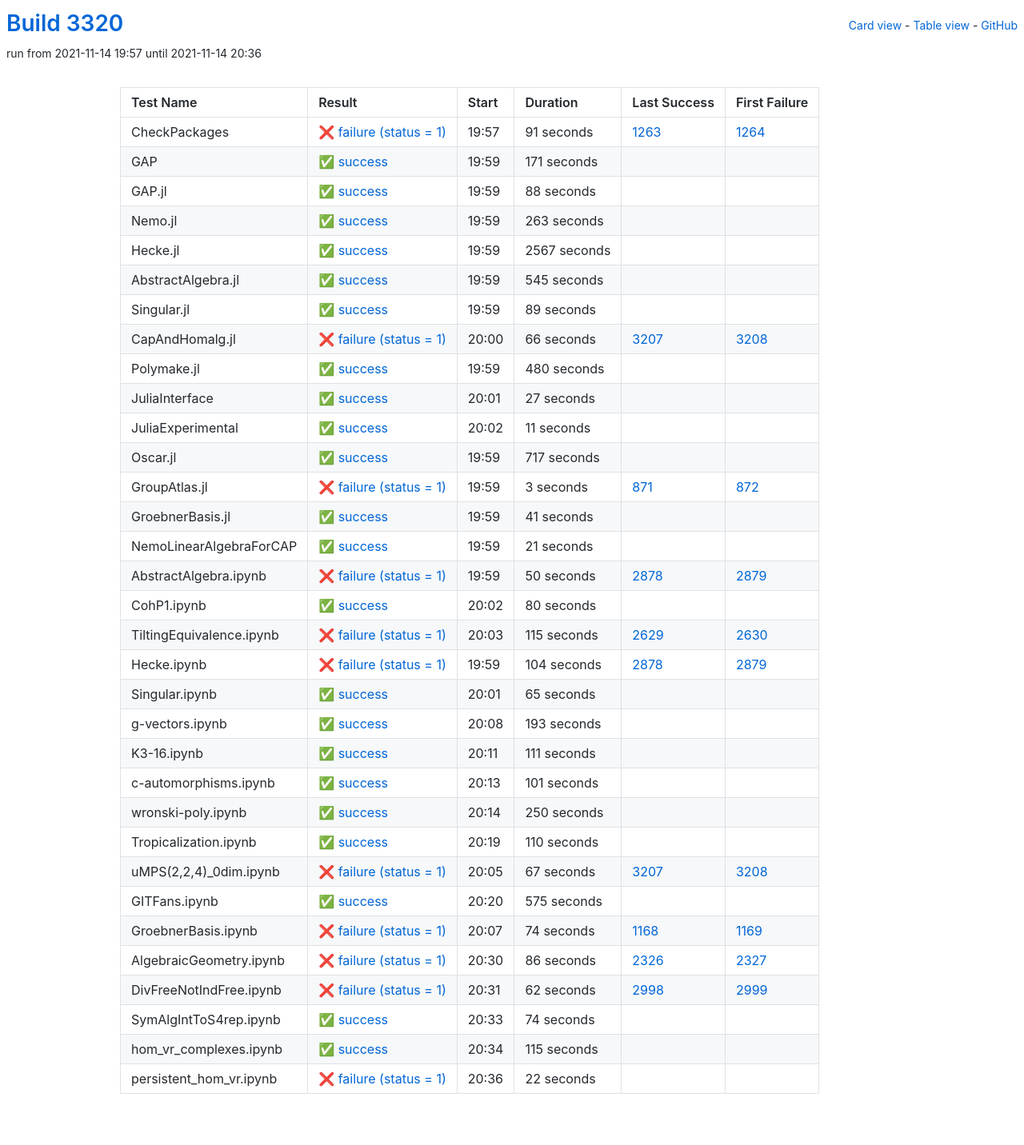
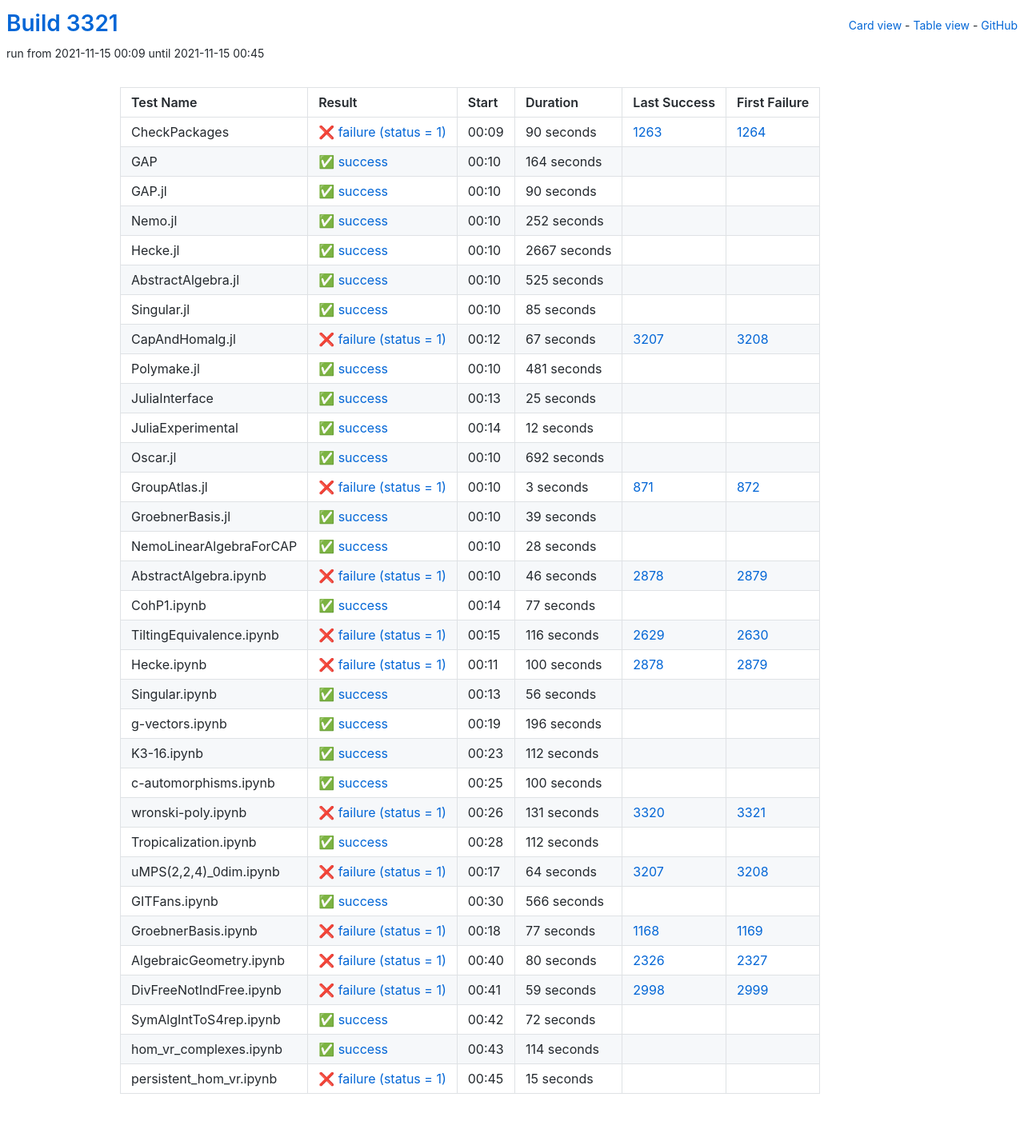
Before and after one commit to oscar-system/oscar-ci-status-stable, a Jekyll site: the page built from table.html, in a window 1280 px wide. Shown: the whole page at 80% size. Built offline with Jekyll 4.4.1, drawn with Linux system fonts in a browser that asks for light colours.

Commit message:
Build #3321

```diff
--- a/_data/ci.yml
+++ b/_data/ci.yml
@@ -1,6 +1,6 @@
 ---
-build: 3320
-build_url: https://oscarci.mathematik.uni-kl.de/job/oscar-stable/3320/
+build: 3321
+build_url: https://oscarci.mathematik.uni-kl.de/job/oscar-stable/3321/
 job: oscar-stable
 organization: oscar-system
 repo: oscar-ci-status-stable
@@ -8,152 +8,152 @@ repourl: https://github.com/oscar-system/oscar-ci-status-stable
 tests:
 - name: CheckPackages
   id: checkpackages
-  log: https://oscarci.mathematik.uni-kl.de/job/oscar-stable/3320/artifact/logs/build-3320/CheckPackages.log
-  start: 2021-11-14 19:57
+  log: https://oscarci.mathematik.uni-kl.de/job/oscar-stable/3321/artifact/logs/build-3321/CheckPackages.log
+  start: 2021-11-15 00:09
   success: false
   exitcode: 1
   status: failure
-  duration: 91
+  duration: 90
   last_success: 1263
   last_success_url: https://oscarci.mathematik.uni-kl.de/job/oscar-stable/1263/
   first_failure: 1264
   first_failure_url: https://oscarci.mathematik.uni-kl.de/job/oscar-stable/1264/
 - name: GAP
   id: gap
-  log: https://oscarci.mathematik.uni-kl.de/job/oscar-stable/3320/artifact/logs/build-3320/GAP.log
-  start: 2021-11-14 19:59
+  log: https://oscarci.mathematik.uni-kl.de/job/oscar-stable/3321/artifact/logs/build-3321/GAP.log
+  start: 2021-11-15 00:10
   success: true
   exitcode: 0
   status: success
-  duration: 171
+  duration: 164
   last_success: false
   last_success_url:
   first_failure: false
   first_failure_url:
 - name: GAP.jl
   id: gap-jl
-  log: https://oscarci.mathematik.uni-kl.de/job/oscar-stable/3320/artifact/logs/build-3320/GAP.jl.log
-  start: 2021-11-14 19:59
+  log: https://oscarci.mathematik.uni-kl.de/job/oscar-stable/3321/artifact/logs/build-3321/GAP.jl.log
+  start: 2021-11-15 00:10
   success: true
   exitcode: 0
   status: success
-  duration: 88
+  duration: 90
   last_success: false
   last_success_url:
   first_failure: false
   first_failure_url:
 - name: Nemo.jl
   id: nemo-jl
-  log: https://oscarci.mathematik.uni-kl.de/job/oscar-stable/3320/artifact/logs/build-3320/Nemo.jl.log
-  start: 2021-11-14 19:59
+  log: https://oscarci.mathematik.uni-kl.de/job/oscar-stable/3321/artifact/logs/build-3321/Nemo.jl.log
+  start: 2021-11-15 00:10
   success: true
   exitcode: 0
   status: success
-  duration: 263
+  duration: 252
   last_success: false
   last_success_url:
   first_failure: false
   first_failure_url:
 - name: Hecke.jl
   id: hecke-jl
-  log: https://oscarci.mathematik.uni-kl.de/job/oscar-stable/3320/artifact/logs/build-3320/Hecke.jl.log
-  start: 2021-11-14 19:59
+  log: https://oscarci.mathematik.uni-kl.de/job/oscar-stable/3321/artifact/logs/build-3321/Hecke.jl.log
+  start: 2021-11-15 00:10
   success: true
   exitcode: 0
   status: success
-  duration: 2567
+  duration: 2667
   last_success: false
   last_success_url:
   first_failure: false
   first_failure_url:
 - name: AbstractAlgebra.jl
   id: abstractalgebra-jl
-  log: https://oscarci.mathematik.uni-kl.de/job/oscar-stable/3320/artifact/logs/build-3320/AbstractAlgebra.jl.log
-  start: 2021-11-14 19:59
+  log: https://oscarci.mathematik.uni-kl.de/job/oscar-stable/3321/artifact/logs/build-3321/AbstractAlgebra.jl.log
+  start: 2021-11-15 00:10
   success: true
   exitcode: 0
   status: success
-  duration: 545
+  duration: 525
   last_success: false
   last_success_url:
   first_failure: false
   first_failure_url:
 - name: Singular.jl
   id: singular-jl
-  log: https://oscarci.mathematik.uni-kl.de/job/oscar-stable/3320/artifact/logs/build-3320/Singular.jl.log
-  start: 2021-11-14 19:59
+  log: https://oscarci.mathematik.uni-kl.de/job/oscar-stable/3321/artifact/logs/build-3321/Singular.jl.log
+  start: 2021-11-15 00:10
   success: true
   exitcode: 0
   status: success
-  duration: 89
+  duration: 85
   last_success: false
   last_success_url:
   first_failure: false
   first_failure_url:
 - name: CapAndHomalg.jl
   id: capandhomalg-jl
-  log: https://oscarci.mathematik.uni-kl.de/job/oscar-stable/3320/artifact/logs/build-3320/CapAndHomalg.jl.log
-  start: 2021-11-14 20:00
+  log: https://oscarci.mathematik.uni-kl.de/job/oscar-stable/3321/artifact/logs/build-3321/CapAndHomalg.jl.log
+  start: 2021-11-15 00:12
   success: false
   exitcode: 1
   status: failure
-  duration: 66
+  duration: 67
   last_success: 3207
   last_success_url: https://oscarci.mathematik.uni-kl.de/job/oscar-stable/3207/
   first_failure: 3208
   first_failure_url: https://oscarci.mathematik.uni-kl.de/job/oscar-stable/3208/
 - name: Polymake.jl
   id: polymake-jl
-  log: https://oscarci.mathematik.uni-kl.de/job/oscar-stable/3320/artifact/logs/build-3320/Polymake.jl.log
-  start: 2021-11-14 19:59
+  log: https://oscarci.mathematik.uni-kl.de/job/oscar-stable/3321/artifact/logs/build-3321/Polymake.jl.log
+  start: 2021-11-15 00:10
   success: true
   exitcode: 0
   status: success
-  duration: 480
+  duration: 481
   last_success: false
   last_success_url:
   first_failure: false
   first_failure_url:
 - name: JuliaInterface
   id: juliainterface
-  log: https://oscarci.mathematik.uni-kl.de/job/oscar-stable/3320/artifact/logs/build-3320/JuliaInterface.log
-  start: 2021-11-14 20:01
+  log: https://oscarci.mathematik.uni-kl.de/job/oscar-stable/3321/artifact/logs/build-3321/JuliaInterface.log
+  start: 2021-11-15 00:13
   success: true
   exitcode: 0
   status: success
-  duration: 27
+  duration: 25
   last_success: false
   last_success_url:
   first_failure: false
   first_failure_url:
 - name: JuliaExperimental
   id: juliaexperimental
-  log: https://oscarci.mathematik.uni-kl.de/job/oscar-stable/3320/artifact/logs/build-3320/JuliaExperimental.log
-  start: 2021-11-14 20:02
+  log: https://oscarci.mathematik.uni-kl.de/job/oscar-stable/3321/artifact/logs/build-3321/JuliaExperimental.log
+  start: 2021-11-15 00:14
   success: true
   exitcode: 0
   status: success
-  duration: 11
+  duration: 12
   last_success: false
   last_success_url:
   first_failure: false
   first_failure_url:
 - name: Oscar.jl
   id: oscar-jl
-  log: https://oscarci.mathematik.uni-kl.de/job/oscar-stable/3320/artifact/logs/build-3320/Oscar.jl.log
-  start: 2021-11-14 19:59
+  log: https://oscarci.mathematik.uni-kl.de/job/oscar-stable/3321/artifact/logs/build-3321/Oscar.jl.log
+  start: 2021-11-15 00:10
   success: true
   exitcode: 0
   status: success
-  duration: 717
+  duration: 692
   last_success: false
   last_success_url:
   first_failure: false
   first_failure_url:
 - name: GroupAtlas.jl
   id: groupatlas-jl
-  log: https://oscarci.mathematik.uni-kl.de/job/oscar-stable/3320/artifact/logs/build-3320/GroupAtlas.jl.log
-  start: 2021-11-14 19:59
+  log: https://oscarci.mathematik.uni-kl.de/job/oscar-stable/3321/artifact/logs/build-3321/GroupAtlas.jl.log
+  start: 2021-11-15 00:10
   success: false
   exitcode: 1
   status: failure
@@ -164,240 +164,240 @@ tests:
   first_failure_url: https://oscarci.mathematik.uni-kl.de/job/oscar-stable/872/
 - name: GroebnerBasis.jl
   id: groebnerbasis-jl
-  log: https://oscarci.mathematik.uni-kl.de/job/oscar-stable/3320/artifact/logs/build-3320/GroebnerBasis.jl.log
-  start: 2021-11-14 19:59
+  log: https://oscarci.mathematik.uni-kl.de/job/oscar-stable/3321/artifact/logs/build-3321/GroebnerBasis.jl.log
+  start: 2021-11-15 00:10
   success: true
   exitcode: 0
   status: success
-  duration: 41
+  duration: 39
   last_success: false
   last_success_url:
   first_failure: false
   first_failure_url:
 - name: NemoLinearAlgebraForCAP
   id: nemolinearalgebraforcap
-  log: https://oscarci.mathematik.uni-kl.de/job/oscar-stable/3320/artifact/logs/build-3320/NemoLinearAlgebraForCAP.log
-  start: 2021-11-14 19:59
+  log: https://oscarci.mathematik.uni-kl.de/job/oscar-stable/3321/artifact/logs/build-3321/NemoLinearAlgebraForCAP.log
+  start: 2021-11-15 00:10
   success: true
   exitcode: 0
   status: success
-  duration: 21
+  duration: 28
   last_success: false
   last_success_url:
   first_failure: false
   first_failure_url:
 - name: AbstractAlgebra.ipynb
   id: abstractalgebra-ipynb
-  log: https://oscarci.mathematik.uni-kl.de/job/oscar-stable/3320/artifact/logs/build-3320/AbstractAlgebra.ipynb.log
-  start: 2021-11-14 19:59
+  log: https://oscarci.mathematik.uni-kl.de/job/oscar-stable/3321/artifact/logs/build-3321/AbstractAlgebra.ipynb.log
+  start: 2021-11-15 00:10
   success: false
   exitcode: 1
   status: failure
-  duration: 50
+  duration: 46
   last_success: 2878
   last_success_url: https://oscarci.mathematik.uni-kl.de/job/oscar-stable/2878/
   first_failure: 2879
   first_failure_url: https://oscarci.mathematik.uni-kl.de/job/oscar-stable/2879/
 - name: CohP1.ipynb
   id: cohp1-ipynb
-  log: https://oscarci.mathematik.uni-kl.de/job/oscar-stable/3320/artifact/logs/build-3320/CohP1.ipynb.log
-  start: 2021-11-14 20:02
+  log: https://oscarci.mathematik.uni-kl.de/job/oscar-stable/3321/artifact/logs/build-3321/CohP1.ipynb.log
+  start: 2021-11-15 00:14
   success: true
   exitcode: 0
   status: success
-  duration: 80
+  duration: 77
   last_success: false
   last_success_url:
   first_failure: false
   first_failure_url:
 - name: TiltingEquivalence.ipynb
   id: tiltingequivalence-ipynb
-  log: https://oscarci.mathematik.uni-kl.de/job/oscar-stable/3320/artifact/logs/build-3320/TiltingEquivalence.ipynb.log
-  start: 2021-11-14 20:03
+  log: https://oscarci.mathematik.uni-kl.de/job/oscar-stable/3321/artifact/logs/build-3321/TiltingEquivalence.ipynb.log
+  start: 2021-11-15 00:15
   success: false
   exitcode: 1
   status: failure
-  duration: 115
+  duration: 116
   last_success: 2629
   last_success_url: https://oscarci.mathematik.uni-kl.de/job/oscar-stable/2629/
   first_failure: 2630
   first_failure_url: https://oscarci.mathematik.uni-kl.de/job/oscar-stable/2630/
 - name: Hecke.ipynb
   id: hecke-ipynb
-  log: https://oscarci.mathematik.uni-kl.de/job/oscar-stable/3320/artifact/logs/build-3320/Hecke.ipynb.log
-  start: 2021-11-14 19:59
+  log: https://oscarci.mathematik.uni-kl.de/job/oscar-stable/3321/artifact/logs/build-3321/Hecke.ipynb.log
+  start: 2021-11-15 00:11
   success: false
   exitcode: 1
   status: failure
-  duration: 104
+  duration: 100
   last_success: 2878
   last_success_url: https://oscarci.mathematik.uni-kl.de/job/oscar-stable/2878/
   first_failure: 2879
   first_failure_url: https://oscarci.mathematik.uni-kl.de/job/oscar-stable/2879/
 - name: Singular.ipynb
   id: singular-ipynb
-  log: https://oscarci.mathematik.uni-kl.de/job/oscar-stable/3320/artifact/logs/build-3320/Singular.ipynb.log
-  start: 2021-11-14 20:01
+  log: https://oscarci.mathematik.uni-kl.de/job/oscar-stable/3321/artifact/logs/build-3321/Singular.ipynb.log
+  start: 2021-11-15 00:13
   success: true
   exitcode: 0
   status: success
-  duration: 65
+  duration: 56
   last_success: false
   last_success_url:
   first_failure: false
   first_failure_url:
 - name: g-vectors.ipynb
   id: g-vectors-ipynb
-  log: https://oscarci.mathematik.uni-kl.de/job/oscar-stable/3320/artifact/logs/build-3320/g-vectors.ipynb.log
-  start: 2021-11-14 20:08
+  log: https://oscarci.mathematik.uni-kl.de/job/oscar-stable/3321/artifact/logs/build-3321/g-vectors.ipynb.log
+  start: 2021-11-15 00:19
   success: true
   exitcode: 0
   status: success
-  duration: 193
+  duration: 196
   last_success: false
   last_success_url:
   first_failure: false
   first_failure_url:
 - name: K3-16.ipynb
   id: k3-16-ipynb
-  log: https://oscarci.mathematik.uni-kl.de/job/oscar-stable/3320/artifact/logs/build-3320/K3-16.ipynb.log
-  start: 2021-11-14 20:11
+  log: https://oscarci.mathematik.uni-kl.de/job/oscar-stable/3321/artifact/logs/build-3321/K3-16.ipynb.log
+  start: 2021-11-15 00:23
   success: true
   exitcode: 0
   status: success
-  duration: 111
+  duration: 112
   last_success: false
   last_success_url:
   first_failure: false
   first_failure_url:
 - name: c-automorphisms.ipynb
   id: c-automorphisms-ipynb
-  log: https://oscarci.mathematik.uni-kl.de/job/oscar-stable/3320/artifact/logs/build-3320/c-automorphisms.ipynb.log
-  start: 2021-11-14 20:13
+  log: https://oscarci.mathematik.uni-kl.de/job/oscar-stable/3321/artifact/logs/build-3321/c-automorphisms.ipynb.log
+  start: 2021-11-15 00:25
   success: true
   exitcode: 0
   status: success
-  duration: 101
+  duration: 100
   last_success: false
   last_success_url:
   first_failure: false
   first_failure_url:
 - name: wronski-poly.ipynb
   id: wronski-poly-ipynb
-  log: https://oscarci.mathematik.uni-kl.de/job/oscar-stable/3320/artifact/logs/build-3320/wronski-poly.ipynb.log
-  start: 2021-11-14 20:14
+  log: https://oscarci.mathematik.uni-kl.de/job/oscar-stable/3321/artifact/logs/build-3321/wronski-poly.ipynb.log
+  start: 2021-11-15 00:26
+  success: false
+  exitcode: 1
+  status: failure
+  duration: 131
+  last_success: 3320
+  last_success_url: https://oscarci.mathematik.uni-kl.de/job/oscar-stable/3320/
+  first_failure: 3321
+  first_failure_url: https://oscarci.mathematik.uni-kl.de/job/oscar-stable/3321/
+- name: Tropicalization.ipynb
+  id: tropicalization-ipynb
+  log: https://oscarci.mathematik.uni-kl.de/job/oscar-stable/3321/artifact/logs/build-3321/Tropicalization.ipynb.log
+  start: 2021-11-15 00:28
   success: true
   exitcode: 0
   status: success
-  duration: 250
-  last_success: false
-  last_success_url:
-  first_failure: false
-  first_failure_url:
-- name: Tropicalization.ipynb
-  id: tropicalization-ipynb
-  log: https://oscarci.mathematik.uni-kl.de/job/oscar-stable/3320/artifact/logs/build-3320/Tropicalization.ipynb.log
-  start: 2021-11-14 20:19
-  success: true
-  exitcode: 0
-  status: success
-  duration: 110
+  duration: 112
   last_success: false
   last_success_url:
   first_failure: false
   first_failure_url:
 - name: uMPS(2,2,4)_0dim.ipynb
   id: umps-2-2-4-0dim-ipynb
-  log: https://oscarci.mathematik.uni-kl.de/job/oscar-stable/3320/artifact/logs/build-3320/uMPS-2-2-4-_0dim.ipynb.log
-  start: 2021-11-14 20:05
+  log: https://oscarci.mathematik.uni-kl.de/job/oscar-stable/3321/artifact/logs/build-3321/uMPS-2-2-4-_0dim.ipynb.log
+  start: 2021-11-15 00:17
   success: false
   exitcode: 1
   status: failure
-  duration: 67
+  duration: 64
   last_success: 3207
   last_success_url: https://oscarci.mathematik.uni-kl.de/job/oscar-stable/3207/
   first_failure: 3208
   first_failure_url: https://oscarci.mathematik.uni-kl.de/job/oscar-stable/3208/
 - name: GITFans.ipynb
   id: gitfans-ipynb
-  log: https://oscarci.mathematik.uni-kl.de/job/oscar-stable/3320/artifact/logs/build-3320/GITFans.ipynb.log
-  start: 2021-11-14 20:20
+  log: https://oscarci.mathematik.uni-kl.de/job/oscar-stable/3321/artifact/logs/build-3321/GITFans.ipynb.log
+  start: 2021-11-15 00:30
   success: true
   exitcode: 0
   status: success
-  duration: 575
+  duration: 566
   last_success: false
   last_success_url:
   first_failure: false
   first_failure_url:
 - name: GroebnerBasis.ipynb
   id: groebnerbasis-ipynb
-  log: https://oscarci.mathematik.uni-kl.de/job/oscar-stable/3320/artifact/logs/build-3320/GroebnerBasis.ipynb.log
-  start: 2021-11-14 20:07
+  log: https://oscarci.mathematik.uni-kl.de/job/oscar-stable/3321/artifact/logs/build-3321/GroebnerBasis.ipynb.log
+  start: 2021-11-15 00:18
   success: false
   exitcode: 1
   status: failure
-  duration: 74
+  duration: 77
   last_success: 1168
   last_success_url: https://oscarci.mathematik.uni-kl.de/job/oscar-stable/1168/
   first_failure: 1169
   first_failure_url: https://oscarci.mathematik.uni-kl.de/job/oscar-stable/1169/
 - name: AlgebraicGeometry.ipynb
   id: algebraicgeometry-ipynb
-  log: https://oscarci.mathematik.uni-kl.de/job/oscar-stable/3320/artifact/logs/build-3320/AlgebraicGeometry.ipynb.log
-  start: 2021-11-14 20:30
+  log: https://oscarci.mathematik.uni-kl.de/job/oscar-stable/3321/artifact/logs/build-3321/AlgebraicGeometry.ipynb.log
+  start: 2021-11-15 00:40
   success: false
   exitcode: 1
   status: failure
-  duration: 86
+  duration: 80
   last_success: 2326
   last_success_url: https://oscarci.mathematik.uni-kl.de/job/oscar-stable/2326/
   first_failure: 2327
   first_failure_url: https://oscarci.mathematik.uni-kl.de/job/oscar-stable/2327/
 - name: DivFreeNotIndFree.ipynb
   id: divfreenotindfree-ipynb
-  log: https://oscarci.mathematik.uni-kl.de/job/oscar-stable/3320/artifact/logs/build-3320/DivFreeNotIndFree.ipynb.log
-  start: 2021-11-14 20:31
+  log: https://oscarci.mathematik.uni-kl.de/job/oscar-stable/3321/artifact/logs/build-3321/DivFreeNotIndFree.ipynb.log
+  start: 2021-11-15 00:41
   success: false
   exitcode: 1
   status: failure
-  duration: 62
+  duration: 59
   last_success: 2998
   last_success_url: https://oscarci.mathematik.uni-kl.de/job/oscar-stable/2998/
   first_failure: 2999
   first_failure_url: https://oscarci.mathematik.uni-kl.de/job/oscar-stable/2999/
 - name: SymAlgIntToS4rep.ipynb
   id: symalginttos4rep-ipynb
-  log: https://oscarci.mathematik.uni-kl.de/job/oscar-stable/3320/artifact/logs/build-3320/SymAlgIntToS4rep.ipynb.log
-  start: 2021-11-14 20:33
+  log: https://oscarci.mathematik.uni-kl.de/job/oscar-stable/3321/artifact/logs/build-3321/SymAlgIntToS4rep.ipynb.log
+  start: 2021-11-15 00:42
   success: true
   exitcode: 0
   status: success
-  duration: 74
+  duration: 72
   last_success: false
   last_success_url:
   first_failure: false
   first_failure_url:
 - name: hom_vr_complexes.ipynb
   id: hom-vr-complexes-ipynb
-  log: https://oscarci.mathematik.uni-kl.de/job/oscar-stable/3320/artifact/logs/build-3320/hom_vr_complexes.ipynb.log
-  start: 2021-11-14 20:34
+  log: https://oscarci.mathematik.uni-kl.de/job/oscar-stable/3321/artifact/logs/build-3321/hom_vr_complexes.ipynb.log
+  start: 2021-11-15 00:43
   success: true
   exitcode: 0
   status: success
-  duration: 115
+  duration: 114
   last_success: false
   last_success_url:
   first_failure: false
   first_failure_url:
 - name: persistent_hom_vr.ipynb
   id: persistent-hom-vr-ipynb
-  log: https://oscarci.mathematik.uni-kl.de/job/oscar-stable/3320/artifact/logs/build-3320/persistent_hom_vr.ipynb.log
-  start: 2021-11-14 20:36
+  log: https://oscarci.mathematik.uni-kl.de/job/oscar-stable/3321/artifact/logs/build-3321/persistent_hom_vr.ipynb.log
+  start: 2021-11-15 00:45
   success: false
   exitcode: 1
   status: failure
-  duration: 22
+  duration: 15
   last_success: false
   last_success_url:
   first_failure: false
```
Also changed, not shown: README.md.
